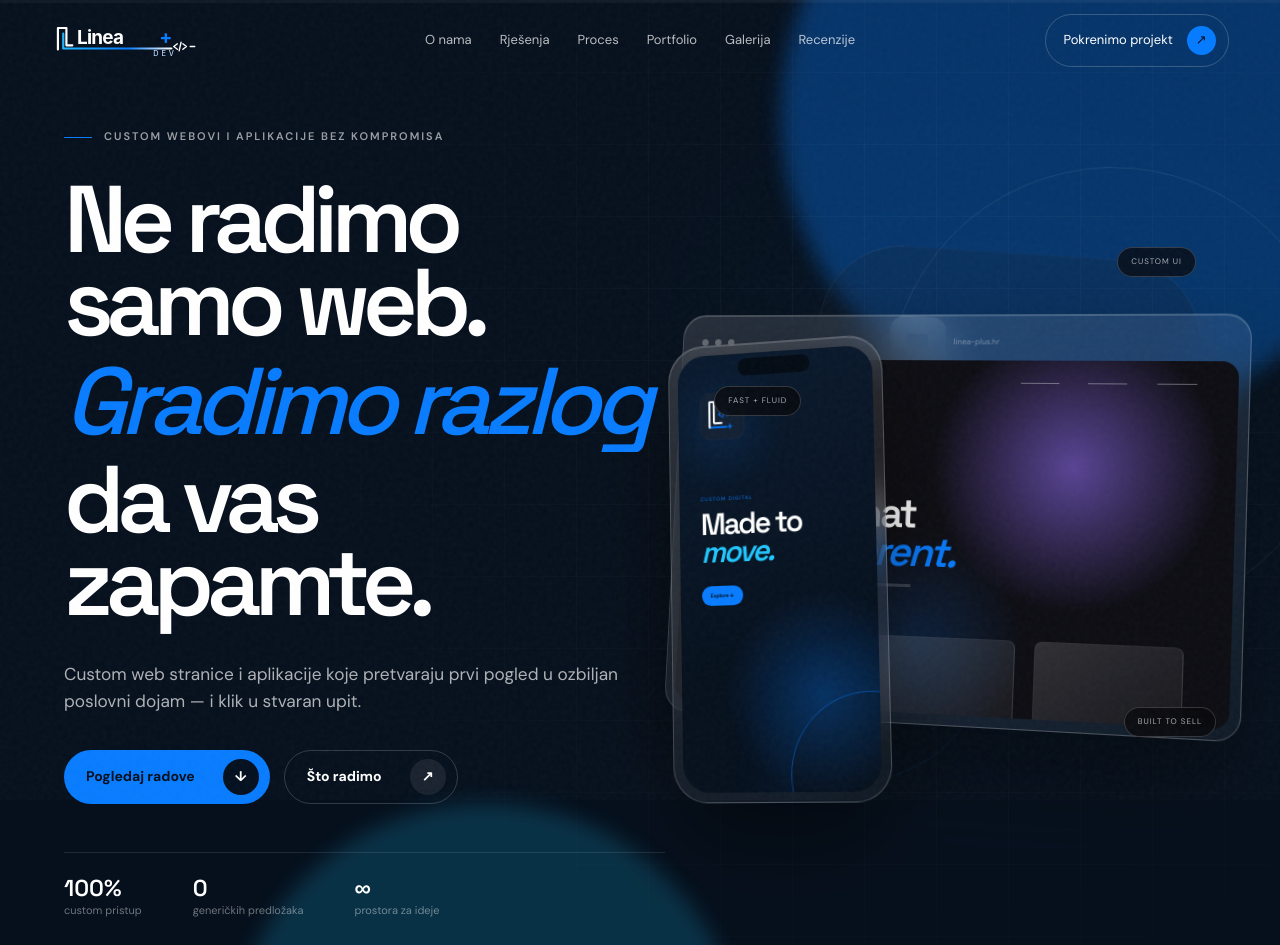
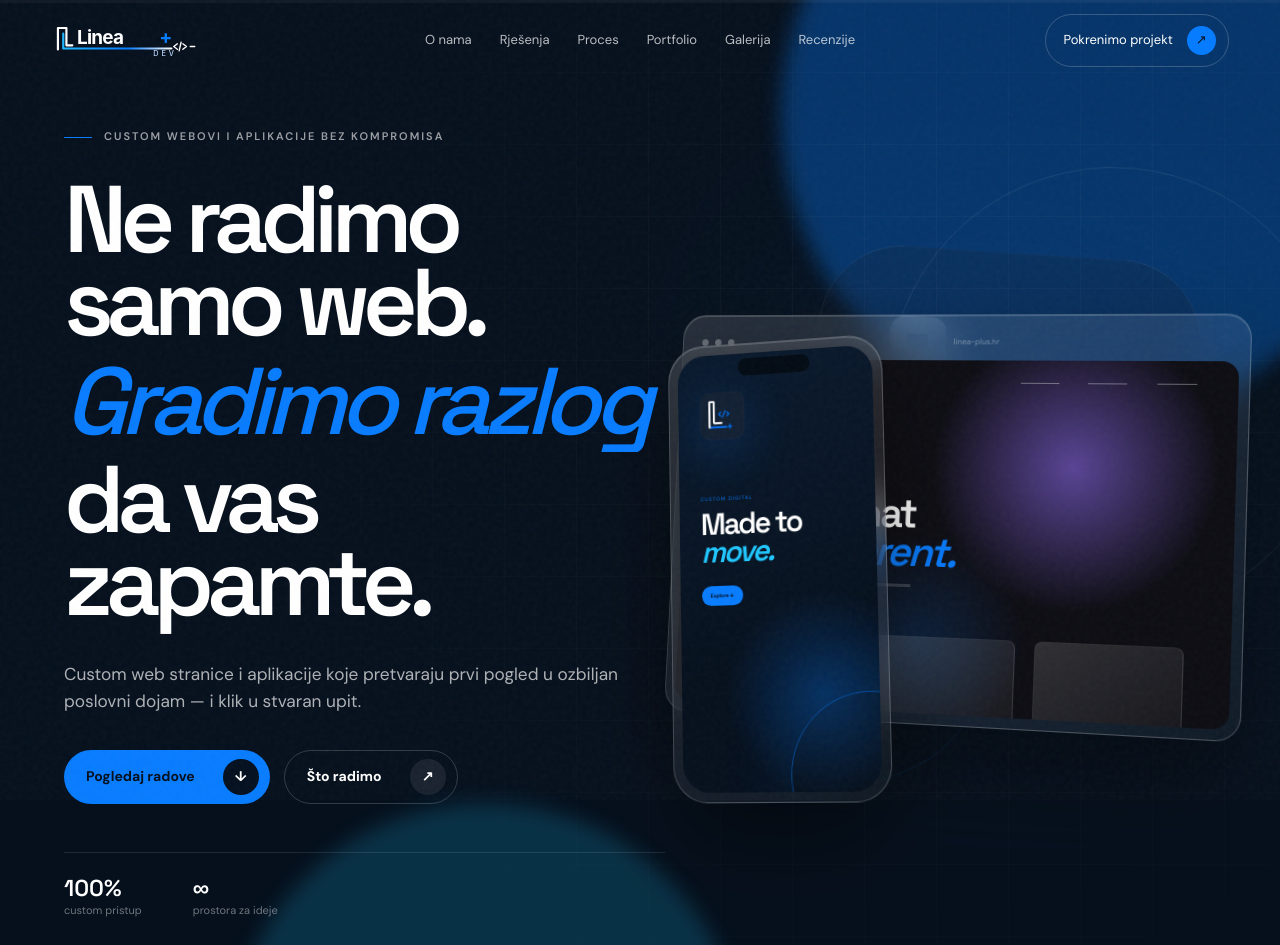
Before and after one commit to buga98/linea-plus-dynamic-web, a website with bundled scripts: page index.html in a window 1280 px wide. Shown: the top 945 px of the page. Built offline with nearby package versions, Linux system fonts and the light colour scheme.

Commit message:
Update index.html

```diff
--- a/index.html
+++ b/index.html
@@ -67,7 +67,6 @@
         </div>
         <div class="hero-proof reveal-up">
           <div><strong>100%</strong><span>custom pristup</span></div>
-          <div><strong>0</strong><span>generičkih predložaka</span></div>
           <div><strong>∞</strong><span>prostora za ideje</span></div>
         </div>
       </div>
@@ -76,9 +75,6 @@
         <div class="orbit orbit-one"></div>
         <div class="orbit orbit-two"></div>
         <img class="hero-brand-watermark" src="assets/logo-mark.png" alt="" />
-        <div class="floating-tag tag-one">CUSTOM UI</div>
-        <div class="floating-tag tag-two">FAST + FLUID</div>
-        <div class="floating-tag tag-three">BUILT TO SELL</div>
         <div class="device-scene">
           <div class="browser-device glass-card">
             <div class="browser-bar"><span></span><span></span><span></span><em>linea-plus.hr</em></div>
```
